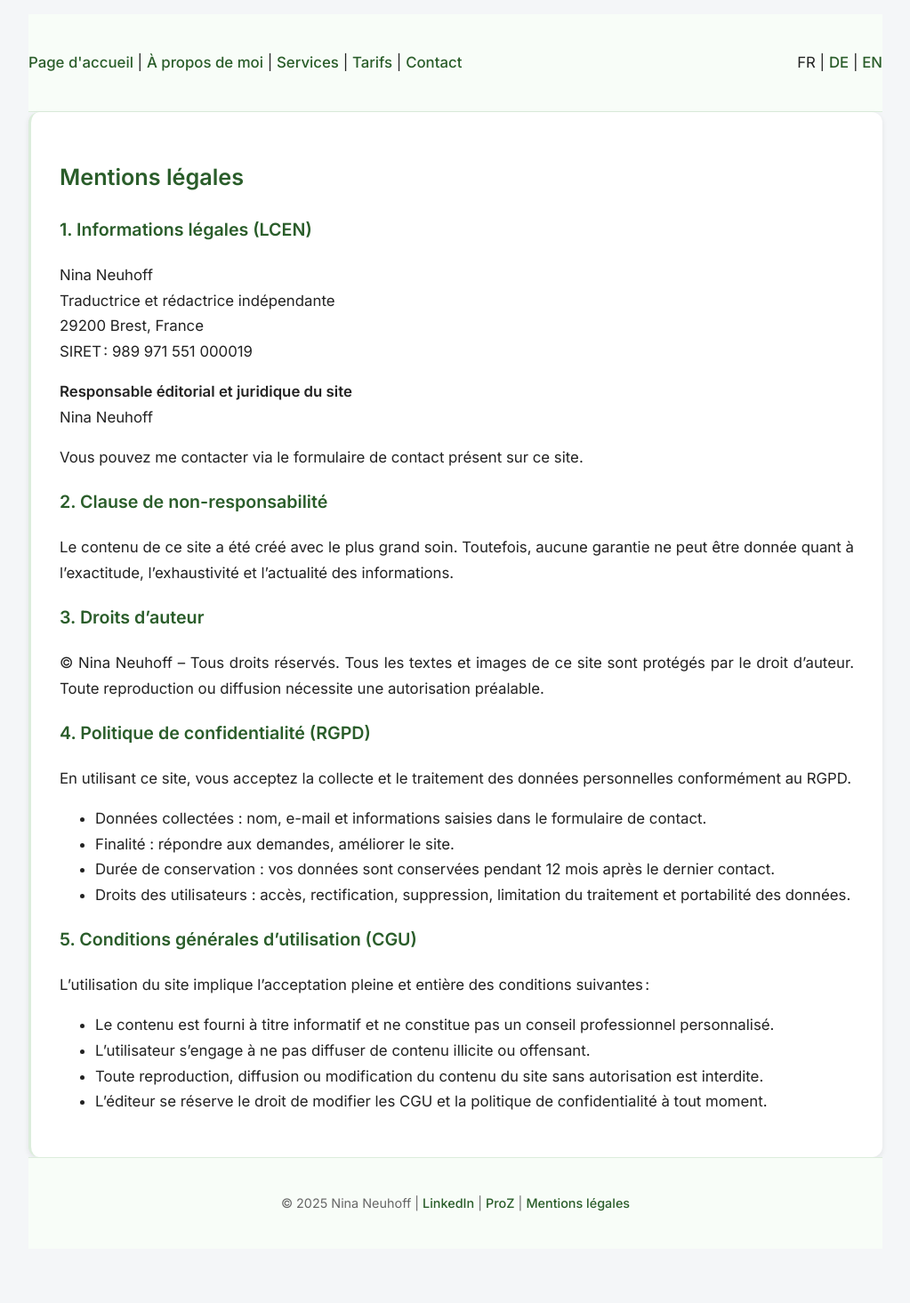
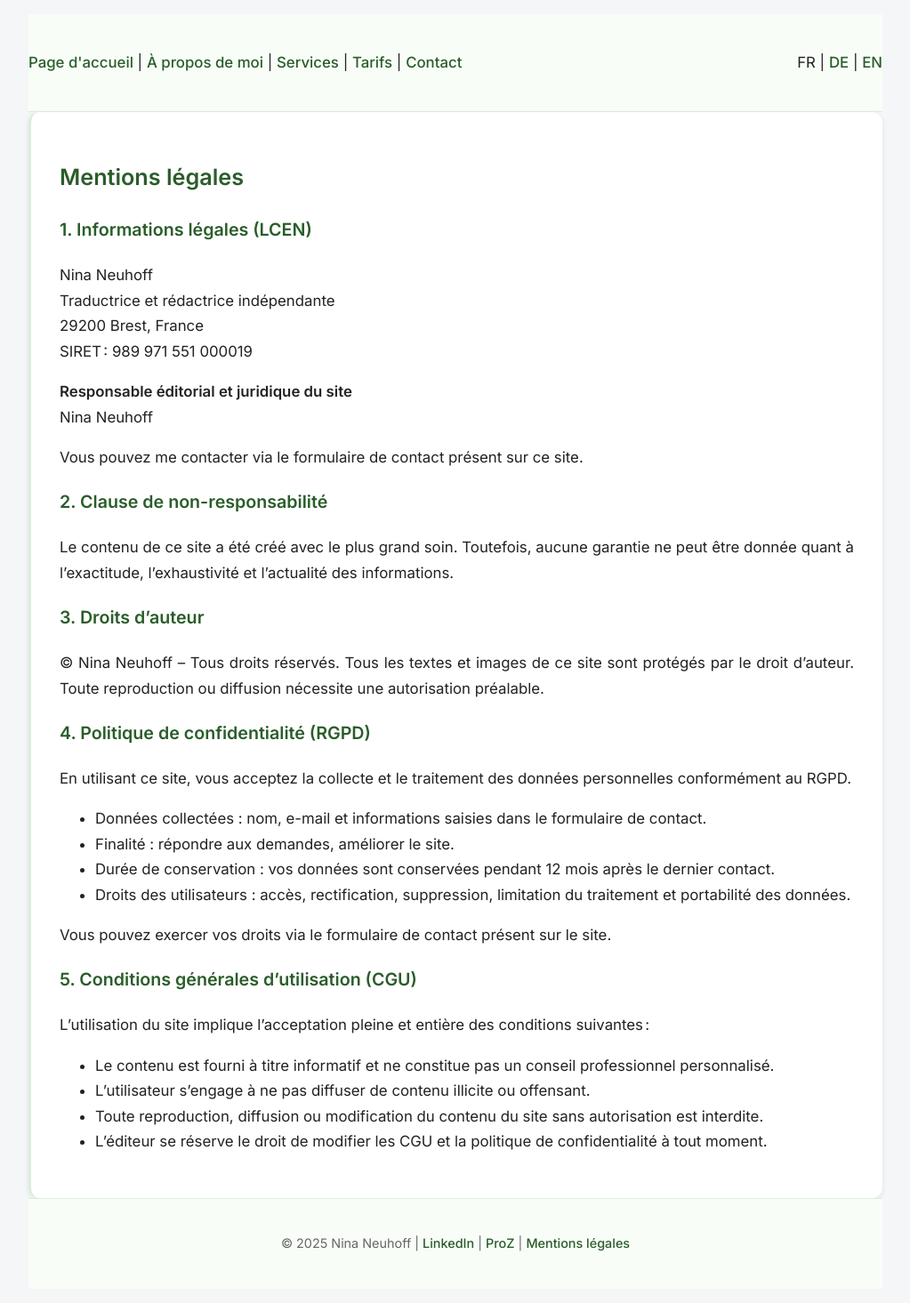
Before and after one commit to nneuhoff/traduction-translation-uebersetzung, a Jekyll site: the page built from fr/impressum.md, in a window 1280 px wide. Shown: the whole page at 89% size, without its empty margins (128-1151 px from the left). Built offline with Jekyll 4.4.1, drawn with Linux system fonts in a browser that asks for light colours; before the commit the page ends 1420 px from its top, so only the background shows below that.

Commit message:
Update impressum.md

```diff
--- a/fr/impressum.md
+++ b/fr/impressum.md
@@ -33,6 +33,8 @@ En utilisant ce site, vous acceptez la collecte et le traitement des données pe
 - Durée de conservation : vos données sont conservées pendant 12 mois après le dernier contact.
 - Droits des utilisateurs : accès, rectification, suppression, limitation du traitement et portabilité des données.
 
+Vous pouvez exercer vos droits via le formulaire de contact présent sur le site.
+
 ### 5. Conditions générales d’utilisation (CGU)
 
 L’utilisation du site implique l’acceptation pleine et entière des conditions suivantes :
```
